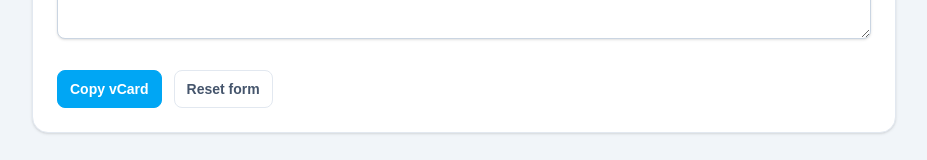
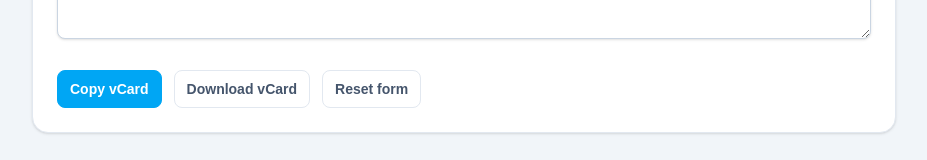
Before and after one commit to muiledev/generate-qr-code, a Next.js app: page / in a window 1280 px wide. Shown: the part 991-1151 px from the top of the page, without its empty margins (176-1103 px from the left). Built offline with nearby package versions, Linux system fonts and the light colour scheme.

Commit message:
add more button

```diff
--- a/app/page.tsx
+++ b/app/page.tsx
@@ -149,6 +149,25 @@ export default function Home() {
     setNotes("");
     setShowMore(false);
     setLastCopiedValue(null);
+  };
+
+  const handleDownload = () => {
+    if (!hasContactInfo || typeof window === "undefined") {
+      return;
+    }
+
+    const blob = new Blob([vCard], { type: "text/vcard" });
+    const url = URL.createObjectURL(blob);
+    const link = document.createElement("a");
+
+    link.href = url;
+    link.download = `${fullName || "contact"}.vcf`;
+
+    document.body.appendChild(link);
+    link.click();
+    document.body.removeChild(link);
+
+    URL.revokeObjectURL(url);
   };
 
   return (
@@ -353,6 +372,14 @@ export default function Home() {
               <button
                 type="button"
                 className={`${actionButtonClasses} border border-slate-200 bg-white text-slate-600 hover:border-slate-300 hover:text-slate-900 focus:ring-slate-100`}
+                onClick={handleDownload}
+                disabled={!hasContactInfo}
+              >
+                Download vCard
+              </button>
+              <button
+                type="button"
+                className={`${actionButtonClasses} border border-slate-200 bg-white text-slate-600 hover:border-slate-300 hover:text-slate-900 focus:ring-slate-100`}
                 onClick={resetForm}
               >
                 Reset form
```
